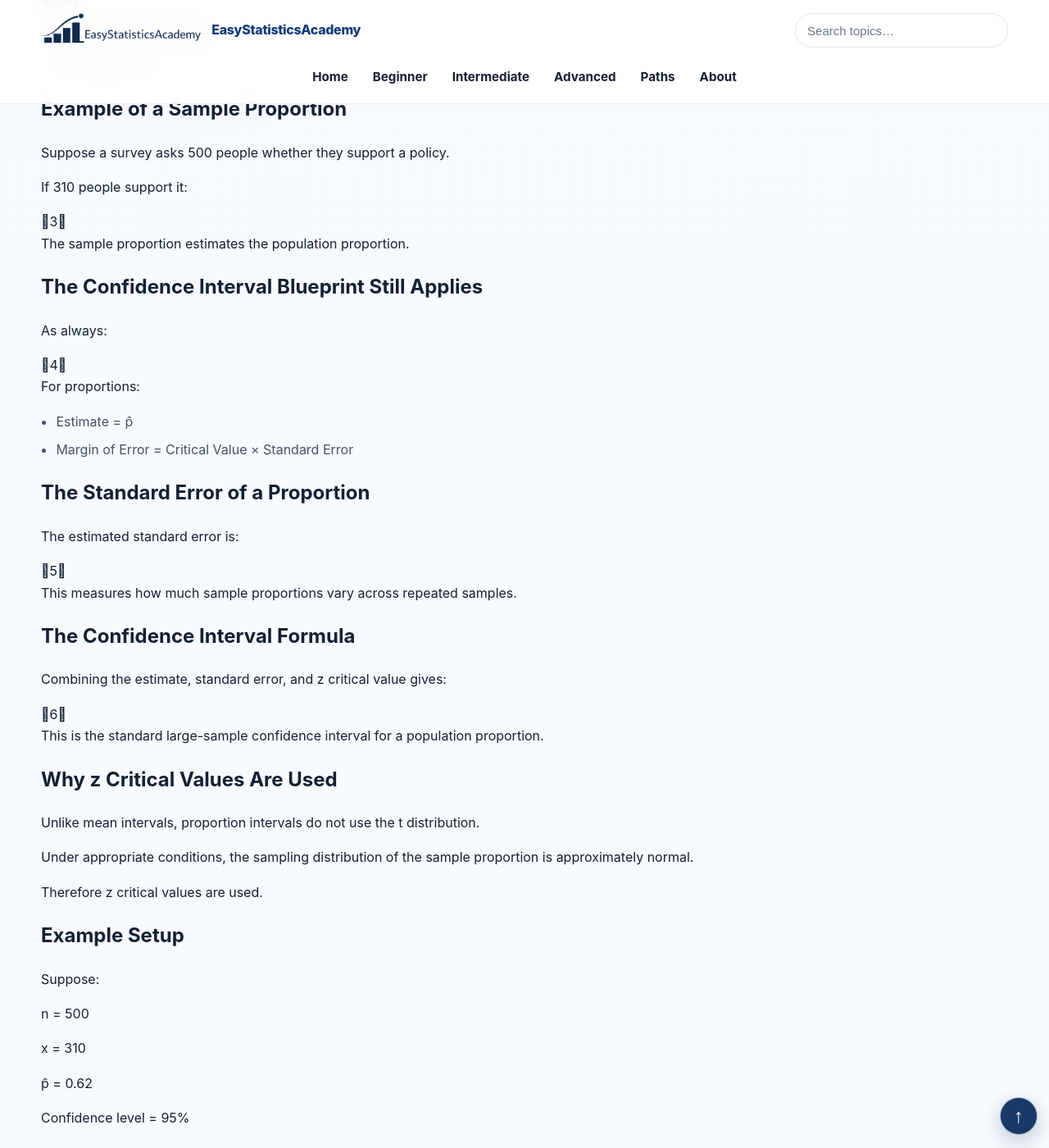
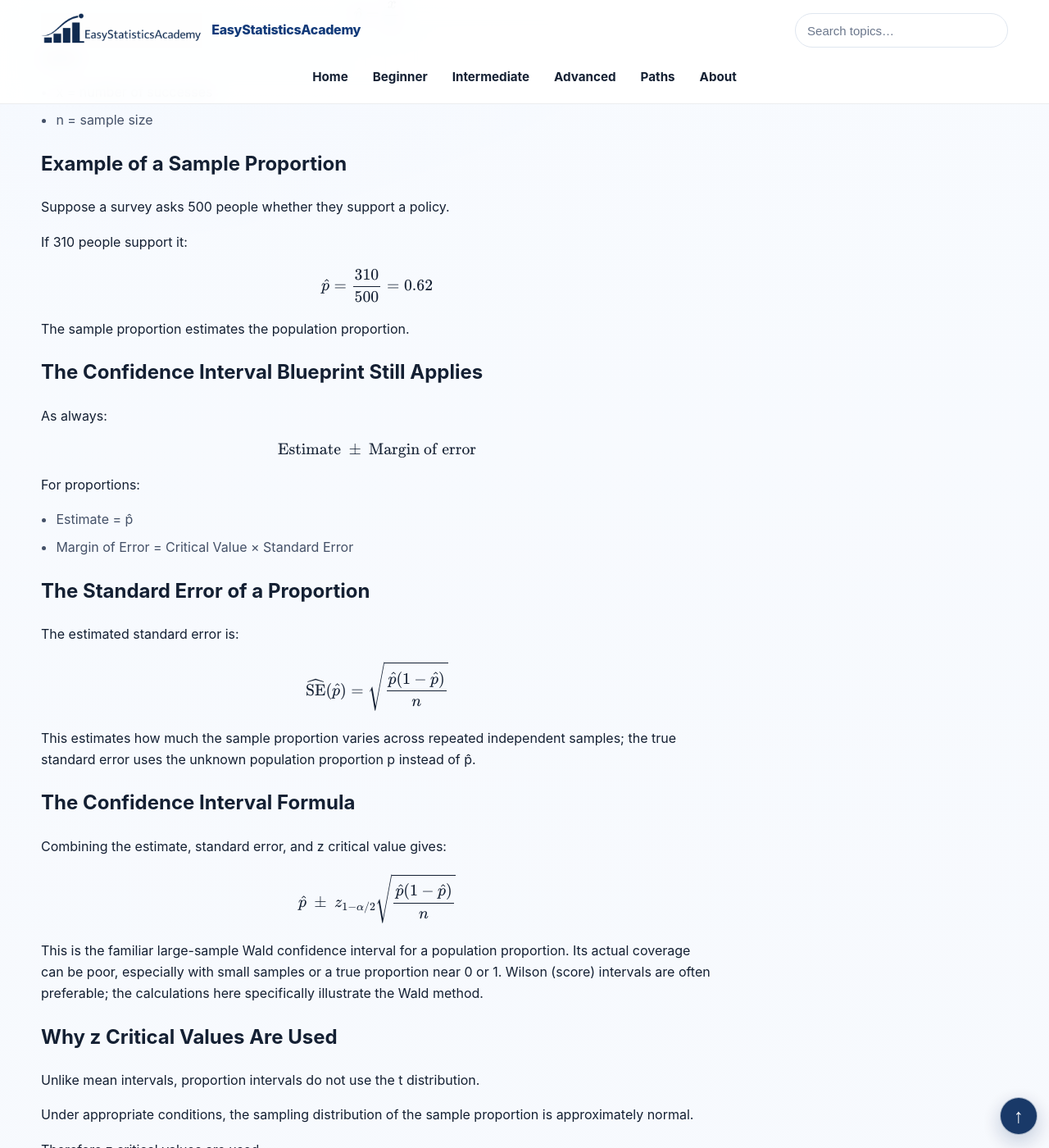
Before and after one commit to ammar-homaida-statistics/easystatisticsacademy, a Jekyll site: the page built from inference/confidence-intervals/ci-for-proportion/index.md, in a window 1280 px wide and 1400 px high, scrolled down 1157 px. Shown: the whole window at 82% size. Built offline with Jekyll 4.4.1, drawn with Linux system fonts in a browser that asks for light colours; some of the changed text lies outside the part shown.

Commit message:
Restore 15 proportion CI formulas and qualify Wald coverage

```diff
--- a/inference/confidence-intervals/ci-for-proportion/index.md
+++ b/inference/confidence-intervals/ci-for-proportion/index.md
@@ -79,7 +79,9 @@ sidebar: false
       When studying proportions, the population parameter is:
     </p>
 
-    0
+    \[
+p\in[0,1]
+\]
 
     <p>
       representing the proportion of the population possessing a particular characteristic.
@@ -112,13 +114,17 @@ sidebar: false
       we estimate it using the sample proportion:
     </p>
 
-    1
+    \[
+\hat p
+\]
 
     <p>
       which equals:
     </p>
 
-    2
+    \[
+\hat p=\frac{x}{n}
+\]
 
     <p>
       where:
@@ -142,7 +148,9 @@ sidebar: false
       If 310 people support it:
     </p>
 
-    3
+    \[
+\hat p=\frac{310}{500}=0.62
+\]
 
     <p>
       The sample proportion estimates the population proportion.
@@ -154,7 +162,9 @@ sidebar: false
       As always:
     </p>
 
-    4
+    \[
+\text{Estimate}\ \pm\ \text{Margin of error}
+\]
 
     <p>
       For proportions:
@@ -174,10 +184,12 @@ sidebar: false
       The estimated standard error is:
     </p>
 
-    5
+    \[
+\widehat{\operatorname{SE}}(\hat p)=\sqrt{\frac{\hat p(1-\hat p)}{n}}
+\]
 
     <p>
-      This measures how much sample proportions vary across repeated samples.
+      This estimates how much the sample proportion varies across repeated independent samples; the true standard error uses the unknown population proportion p instead of p̂.
     </p>
 
     <h2>The Confidence Interval Formula</h2>
@@ -188,10 +200,12 @@ sidebar: false
       and z critical value gives:
     </p>
 
-    6
+    \[
+\hat p\ \pm\ z_{1-\alpha/2}\sqrt{\frac{\hat p(1-\hat p)}{n}}
+\]
 
     <p>
-      This is the standard large-sample confidence interval for a population proportion.
+      This is the familiar large-sample Wald confidence interval for a population proportion. Its actual coverage can be poor, especially with small samples or a true proportion near 0 or 1. Wilson (score) intervals are often preferable; the calculations here specifically illustrate the Wald method.
     </p>
 
     <h2>Why z Critical Values Are Used</h2>
@@ -242,13 +256,17 @@ sidebar: false
       Using:
     </p>
 
-    7
+    \[
+\widehat{\operatorname{SE}}(\hat p)=\sqrt{\frac{\hat p(1-\hat p)}{n}}
+\]
 
     <p>
       gives approximately:
     </p>
 
-    8
+    \[
+\sqrt{\frac{0.62(0.38)}{500}}\approx0.0217071
+\]
 
     <h2>Step 2: Find the Critical Value</h2>
 
@@ -270,7 +288,9 @@ sidebar: false
       Margin of error:
     </p>
 
-    9
+    \[
+\operatorname{ME}=1.96(0.0217071)\approx0.04255
+\]
 
     <h2>Step 4: Construct the Interval</h2>
 
@@ -278,7 +298,9 @@ sidebar: false
       Therefore:
     </p>
 
-    10
+    \[
+0.62\pm0.04255\approx(0.57745,\ 0.66255)
+\]
 
     <p>
       yielding:
@@ -369,7 +391,7 @@ sidebar: false
     </div>
 
     <p>
-      This ensures the sampling distribution is approximately normal.
+      This is a useful rule of thumb supporting the normal approximation, but it does not guarantee accurate Wald-interval coverage. The original study design and independence assumptions still matter.
     </p>
 
     <h2>Checking the Condition in Our Example</h2>
@@ -378,13 +400,17 @@ sidebar: false
       Successes:
     </p>
 
-    11
+    \[
+n\hat p=500(0.62)=310\ge10
+\]
 
     <p>
       Failures:
     </p>
 
-    12
+    \[
+n(1-\hat p)=500(0.38)=190\ge10
+\]
 
     <p>
       Both values exceed 10,
@@ -431,16 +457,20 @@ sidebar: false
       The quantity:
     </p>
 
-    13
+    \[
+\hat p(1-\hat p)
+\]
 
     <p>
       reaches its maximum when:
     </p>
 
-    14
+    \[
+\hat p=0.5\quad\text{(maximum: }0.25\text{)}
+\]
 
     <p>
-      This means proportions near 50% tend to produce the largest standard errors and widest intervals.
+      For a fixed sample size, sample proportions near 50% give the largest plug-in standard errors and widest Wald intervals. Near 0 or 1 the Wald interval can be misleadingly narrow or extend beyond [0, 1]; a Wilson interval is often better.
     </p>
 
     <h2>Why Proportion Intervals Matter</h2>
```
